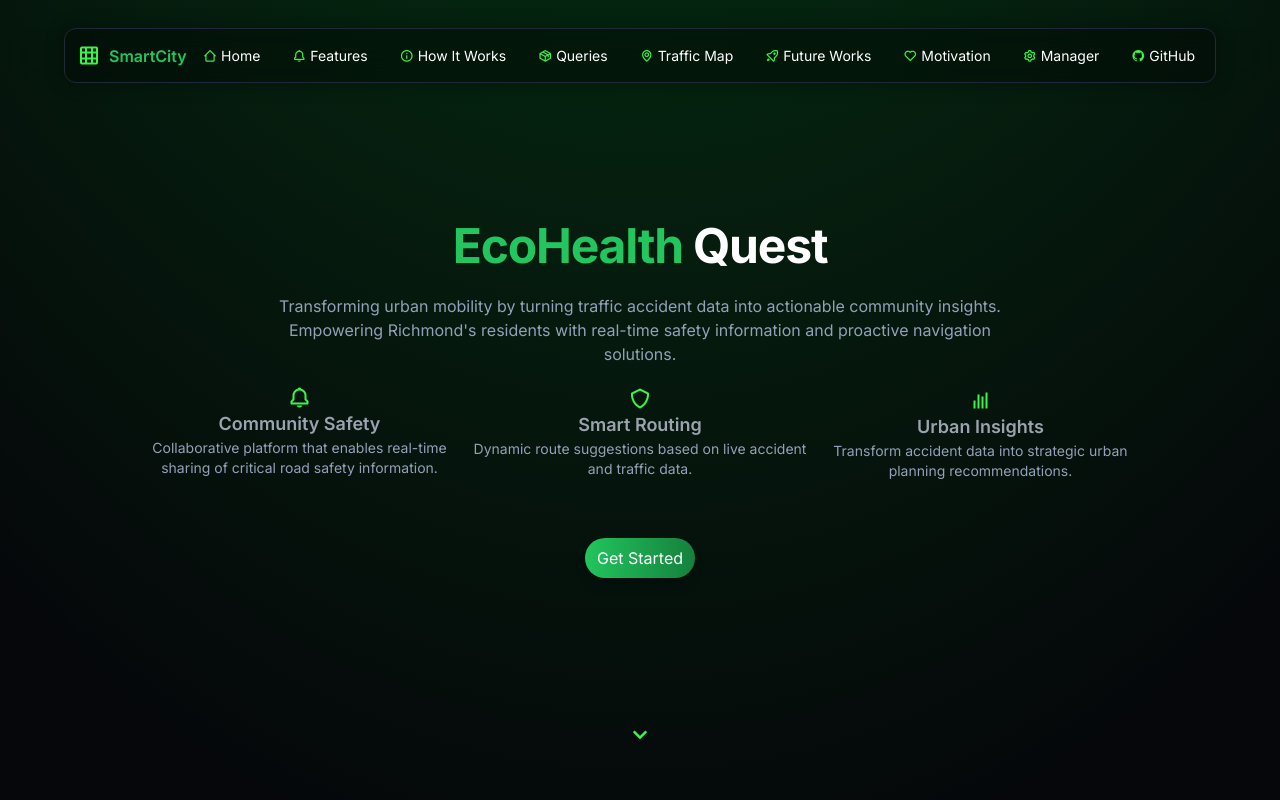
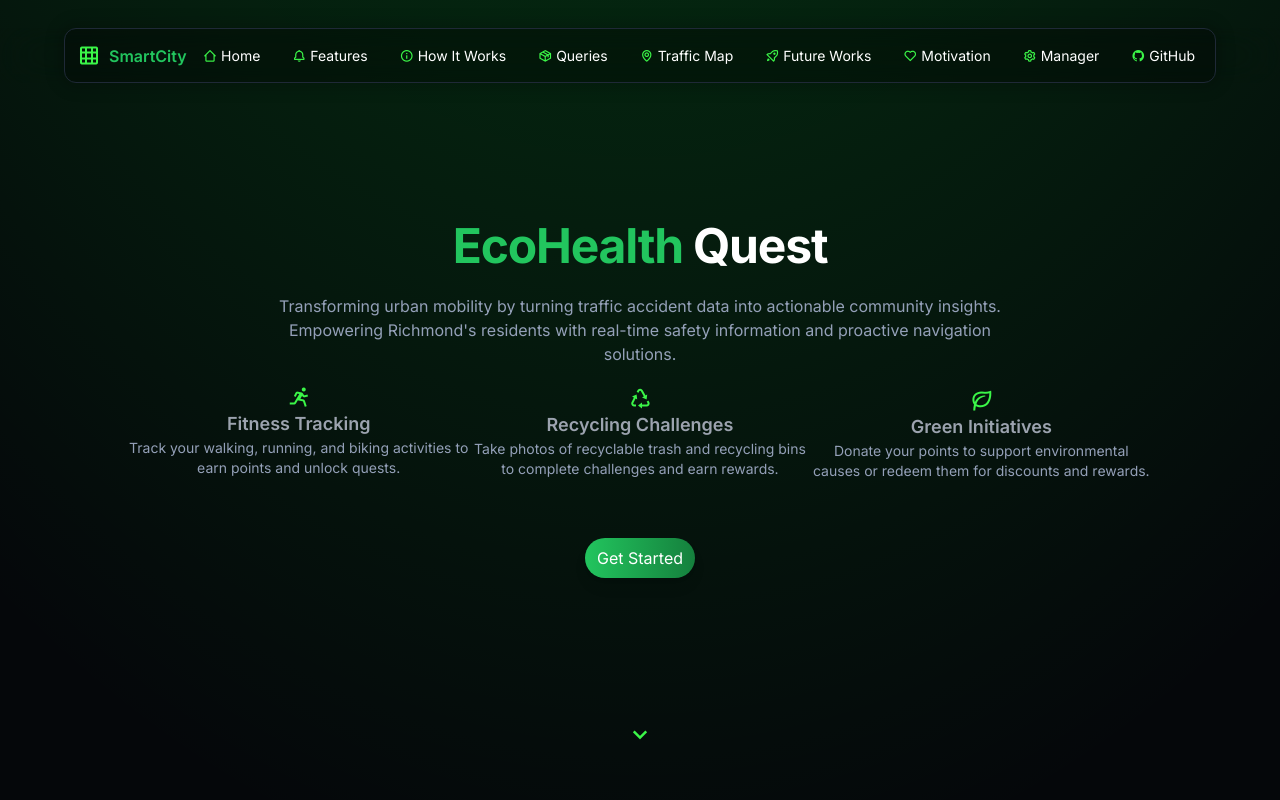
Before and after one commit to GokulCh/VCU-MiniHack-2025, a React (Vite) app in the folder app/: page / in a window 1280 px wide. Shown: the top 800 px of the page. Built offline with nearby package versions, Linux system fonts and the light colour scheme; the HTML template or start-up script is replaced by a standard one.

Commit message:
Commit HeroSection

```diff
--- a/app/src/components/HomePage/HeroSection.jsx
+++ b/app/src/components/HomePage/HeroSection.jsx
@@ -3,19 +3,19 @@ import { Link } from 'react-router-dom';
 
 const features = [
   {
-    name: 'Community Safety',
-    description: 'Collaborative platform that enables real-time sharing of critical road safety information.',
-    icon: 'bx bx-bell',
+    name: 'Fitness Tracking',
+    description: 'Track your walking, running, and biking activities to earn points and unlock quests.',
+    icon: 'bx bx-run', // Icon for fitness
   },
   {
-    name: 'Smart Routing',
-    description: 'Dynamic route suggestions based on live accident and traffic data.',
-    icon: 'bx bx-shield',
+    name: 'Recycling Challenges',
+    description: 'Take photos of recyclable trash and recycling bins to complete challenges and earn rewards.',
+    icon: 'bx bx-recycle', // Icon for recycling
   },
   {
-    name: 'Urban Insights',
-    description: 'Transform accident data into strategic urban planning recommendations.',
-    icon: 'bx bx-bar-chart',
+    name: 'Green Initiatives',
+    description: 'Donate your points to support environmental causes or redeem them for discounts and rewards.',
+    icon: 'bx bx-leaf',
   },
 ];
 
@@ -46,7 +46,7 @@ const HeroSection = () => {
       </div>
 
       <div id="HeroSectionGetStartedButton" className="mt-10">
-        <Link to="/TrafficMap">
+        <Link to="/QuestMap">
           <button
             className="btn btn-primary text-white bg-gradient-to-r from-green-500 to-green-700 p-2 px-3 rounded-3xl shadow-lg mx-4
       transition-all duration-300 hover:from-green-400 hover:to-green-600"
```
